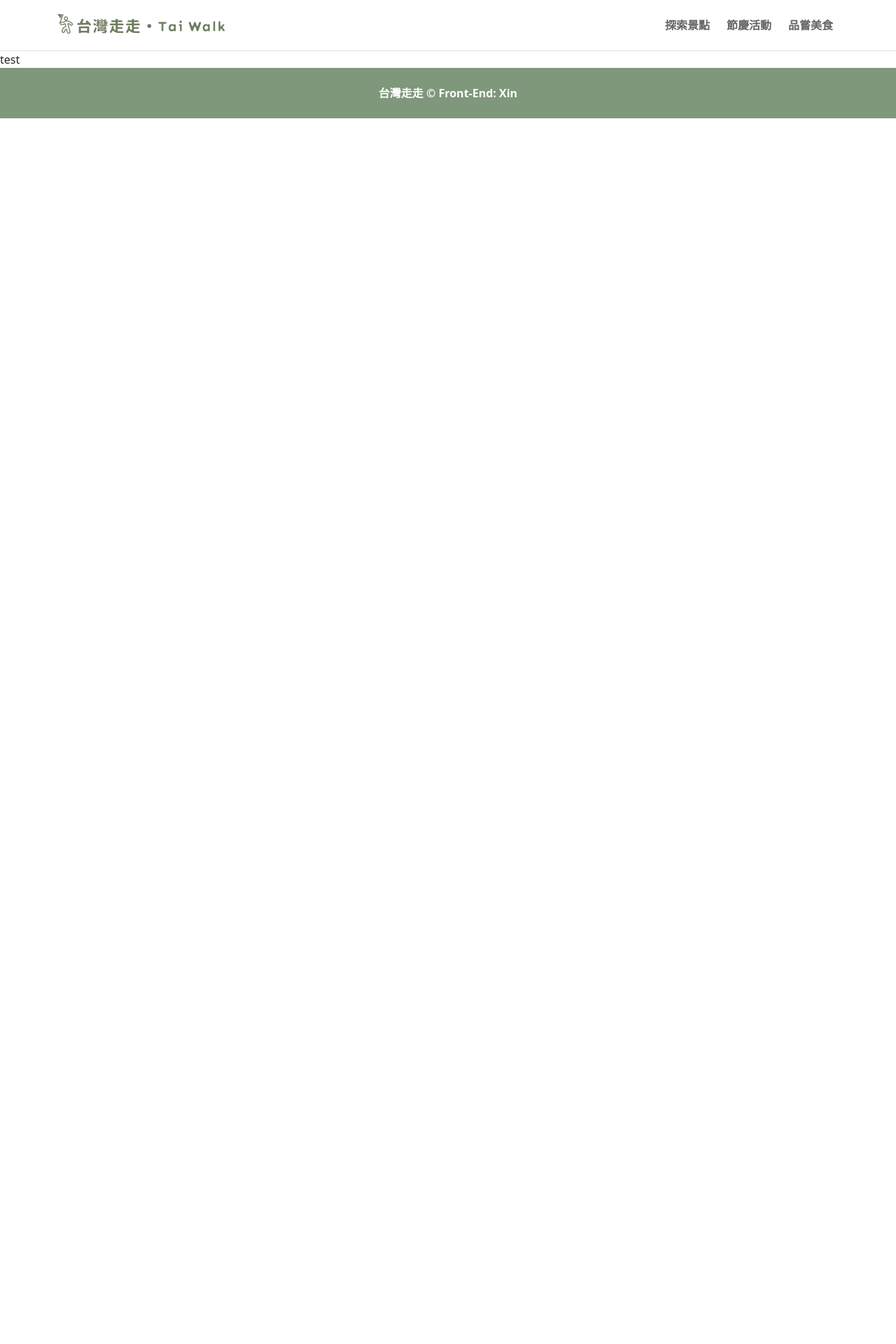
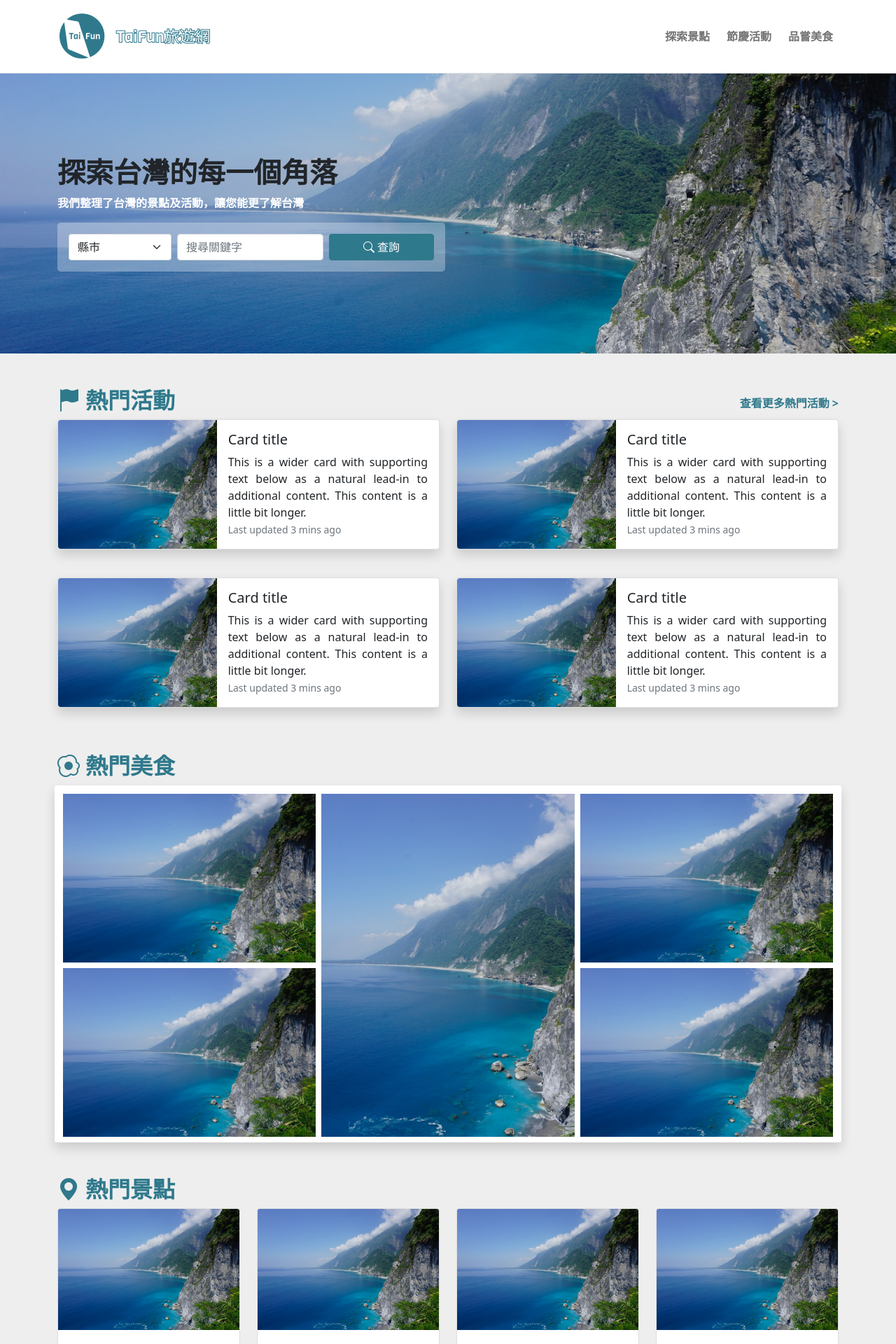
Before and after one commit to xin1126/taiwan-tourism, a Vue app: page /#/ in a window 1280 px wide. Shown: the top 1920 px of the page at 70% size. Before the commit the page ends 800 px from the top, so only its background shows below. Built offline with nearby package versions, Linux system fonts and the light colour scheme.

Commit message:
新增首頁版型

```diff
--- a/public/index.html
+++ b/public/index.html
@@ -6,6 +6,7 @@
     <meta name="viewport" content="width=device-width,initial-scale=1.0">
     <link rel="icon" href="<%= BASE_URL %>favicon.ico">
     <title><%= htmlWebpackPlugin.options.title %></title>
+    <link rel="stylesheet" href="https://cdn.jsdelivr.net/npm/bootstrap-icons@1.5.0/font/bootstrap-icons.css">
   </head>
   <body>
     <noscript>
--- a/src/App.vue
+++ b/src/App.vue
@@ -1,5 +1,5 @@
 <template>
-  <div id="app">
+  <div id="app" class="bg-light">
     <router-view/>
   </div>
 </template>
--- a/src/assets/scss/all.scss
+++ b/src/assets/scss/all.scss
@@ -3,4 +3,5 @@
 @import '~bootstrap/scss/mixins';
 @import '~bootstrap/scss/bootstrap';
 
+@import './helpers/reset';
 @import './helpers/utilities';
--- a/src/assets/scss/helpers/_variables.scss
+++ b/src/assets/scss/helpers/_variables.scss
@@ -1,4 +1,4 @@
-$primary: #7f977b;
+$primary: #2F798C;
 $secondary: #646464;
 $success: #198754;
 $info: #0dcaf0;
--- a/src/components/Navbar.vue
+++ b/src/components/Navbar.vue
@@ -1,5 +1,5 @@
 <template>
-  <nav class="navbar navbar-expand-lg navbar-light border-bottom pb-sm-3 pb-2">
+  <nav class="navbar navbar-expand-lg navbar-light border-bottom pb-sm-3 pb-2 bg-white">
     <div class="container d-flex justify-content-between flex-sm-row flex-column mt-2">
       <router-link to="/" class="mb-2 mb-sm-0"
         ><img src="@/assets/images/logo.jpg" alt="logo"
@@ -8,17 +8,17 @@
         <div class="navbar-collapse">
           <ul class="navbar-nav flex-row fw-bold">
             <li class="nav-item">
-              <router-link to="/attractions" class="nav-link text-secondary active"
+              <router-link to="/attractions" class="nav-link"
                 >探索景點</router-link
               >
             </li>
             <li class="nav-item">
-              <router-link to="/activity" class="nav-link text-secondary ms-sm-2 ms-4"
+              <router-link to="/activity" class="nav-link link-primary ms-sm-2 ms-4"
                 >節慶活動</router-link
               >
             </li>
             <li class="nav-item">
-              <router-link to="/delicacy" class="nav-link text-secondary ms-sm-2 ms-4"
+              <router-link to="/delicacy" class="nav-link link-primary ms-sm-2 ms-4"
                 >品嘗美食</router-link
               >
             </li>
@@ -34,3 +34,10 @@ import 'bootstrap/js/dist/collapse';
 
 export default {};
 </script>
+
+<style lang="scss" scoped>
+@import '@/assets/scss/all';
+ .router-link-active {
+   color: $primary !important;
+ }
+</style>
--- a/src/views/Home.vue
+++ b/src/views/Home.vue
@@ -1,13 +1,114 @@
 <template>
-  <div class="home">
-    test
+  <div>
+    <section class="banner mb-5">
+      <div
+        class="container d-flex flex-column justify-content-center align-items-center align-items-sm-start h-100"
+      >
+        <div class="text-center text-sm-start">
+          <h1 class="fw-bold">探索台灣的每一個角落</h1>
+          <p class="text-white fw-bold mb-3">
+            我們整理了台灣的景點及活動<span class="d-none d-sm-inline">，</span
+            ><br class="d-sm-none" />讓您能更了解台灣
+          </p>
+        </div>
+        <div class="search d-flex flex-column flex-sm-row p-3 rounded-3">
+          <div class="row flex-column flex-sm-row g-2 mb-2 mb-sm-0">
+            <div class="col-sm-5">
+              <select class="form-select">
+                <option selected>縣市</option>
+                <option value="1">台北市</option>
+                <option value="2">新北市</option>
+                <option value="3">Three</option>
+              </select>
+            </div>
+            <div class="col-sm-7">
+              <input class="form-control h-100" type="text" placeholder="搜尋關鍵字" />
+            </div>
+          </div>
+          <button class="btn btn-primary text-white ms-sm-2 px-5"><i class="bi bi-search me-1"></i>查詢</button>
+        </div>
+      </div>
+    </section>
+    <main class="container">
+      <div class="d-flex justify-content-between align-items-center">
+        <h2 class="text-primary fw-bold"><i class="bi bi-flag-fill me-2"></i>熱門活動</h2>
+        <a href="#" class="fw-bold">查看更多熱門活動 ></a>
+      </div>
+      <div class="row row-cols-sm-2 row-cols-1 g-4 mb-5">
+        <div class="col" v-for="item in 4" :key="item">
+          <div class="card shadow mb-3">
+            <div class="row g-0">
+              <div class="col-md-5">
+                <img src="@/assets/images/1.jpg" class="img-fluid rounded-start h-100" alt="..." />
+              </div>
+              <div class="col-md-7">
+                <div class="card-body">
+                  <h5 class="card-title">Card title</h5>
+                  <p class="card-text">
+                    This is a wider card with supporting text below as a natural lead-in to
+                    additional content. This content is a little bit longer.
+                  </p>
+                  <p class="card-text"><small class="text-muted">Last updated 3 mins ago</small></p>
+                </div>
+              </div>
+            </div>
+          </div>
+        </div>
+      </div>
+      <h2 class="text-primary fw-bold pb-2"><i class="bi bi-egg-fried me-2"></i>熱門美食</h2>
+      <div class="row g-2 bg-white px-2 pt-1 pb-2 rounded-1 shadow mb-5">
+        <div class="col-4 flex-column">
+          <img src="@/assets/images/1.jpg" alt="..." class="mb-2"/>
+          <img src="@/assets/images/1.jpg" alt="..."/>
+        </div>
+        <div class="col-4 h-auto">
+          <img src="@/assets/images/1.jpg" class="h-100" alt="..."/>
+        </div>
+        <div class="col-4 flex-column">
+          <img src="@/assets/images/1.jpg" alt="..." class="mb-2"/>
+          <img src="@/assets/images/1.jpg" alt="..."/>
+        </div>
+      </div>
+      <h2 class="text-primary fw-bold"><i class="bi bi-geo-alt-fill me-2"></i>熱門景點</h2>
+      <div class="row row-cols-xl-4 row-cols-lg-3 row-cols-sm-2 row-cols-1 g-4 mb-5">
+        <div class="col" v-for="item in 8" :key="item">
+          <div class="card">
+            <img src="@/assets/images/1.jpg" class="card-img-top" alt="..." />
+            <div class="card-body">
+              <h5 class="card-title">Card title</h5>
+              <p class="card-text">
+                Some quick example text to build on the card title and make up the bulk of the
+                card's content.
+              </p>
+              <a href="#" class="btn btn-primary">Go somewhere</a>
+            </div>
+          </div>
+        </div>
+      </div>
+    </main>
   </div>
 </template>
 
 <script>
-
 export default {
-  components: {
-  },
+  components: {},
 };
 </script>
+
+<style lang="scss" scoped>
+@import '@/assets/scss/all';
+.banner {
+  background-image: url('~@/assets/images/1.jpg');
+  background-position: center;
+  background-size: cover;
+  height: 400px;
+}
+
+.search {
+  background-color: rgba(255, 255, 255, 0.3);
+  width: 100%;
+  @include media-breakpoint-up(sm) {
+    width: auto;
+  }
+}
+</style>
```
Also changed, not shown: src/assets/helpers/_utilities.scss (deleted), src/assets/helpers/_variables.scss (deleted), src/assets/images/1.jpg (added), src/assets/images/logo.jpg.
